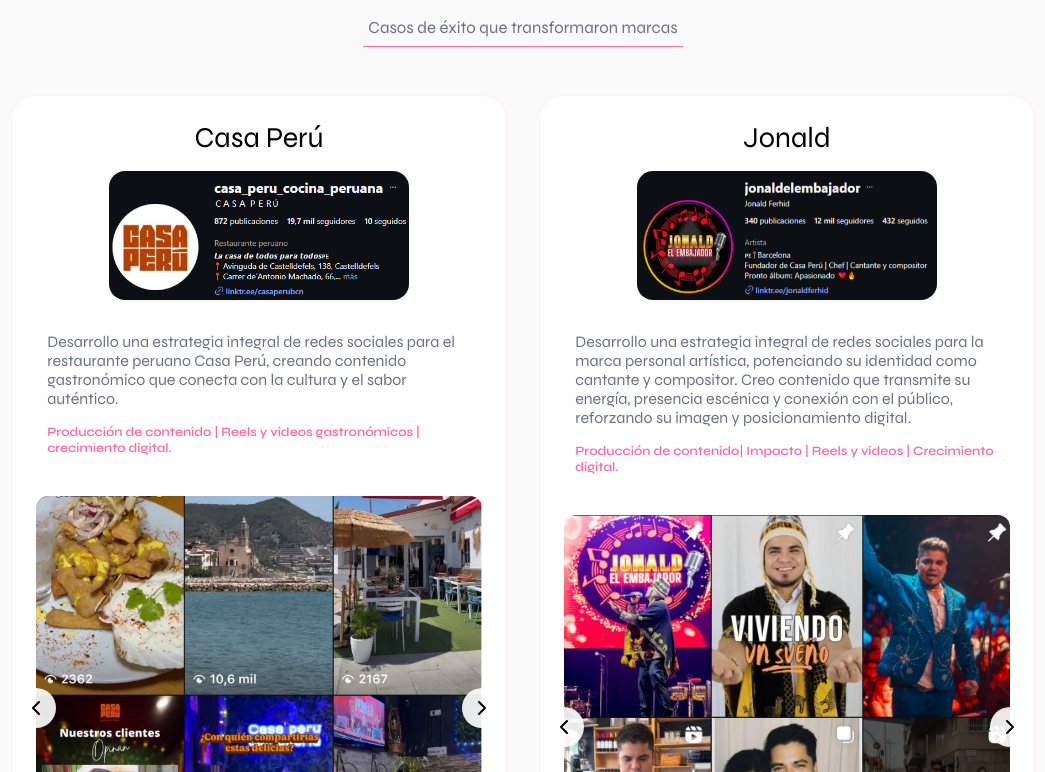
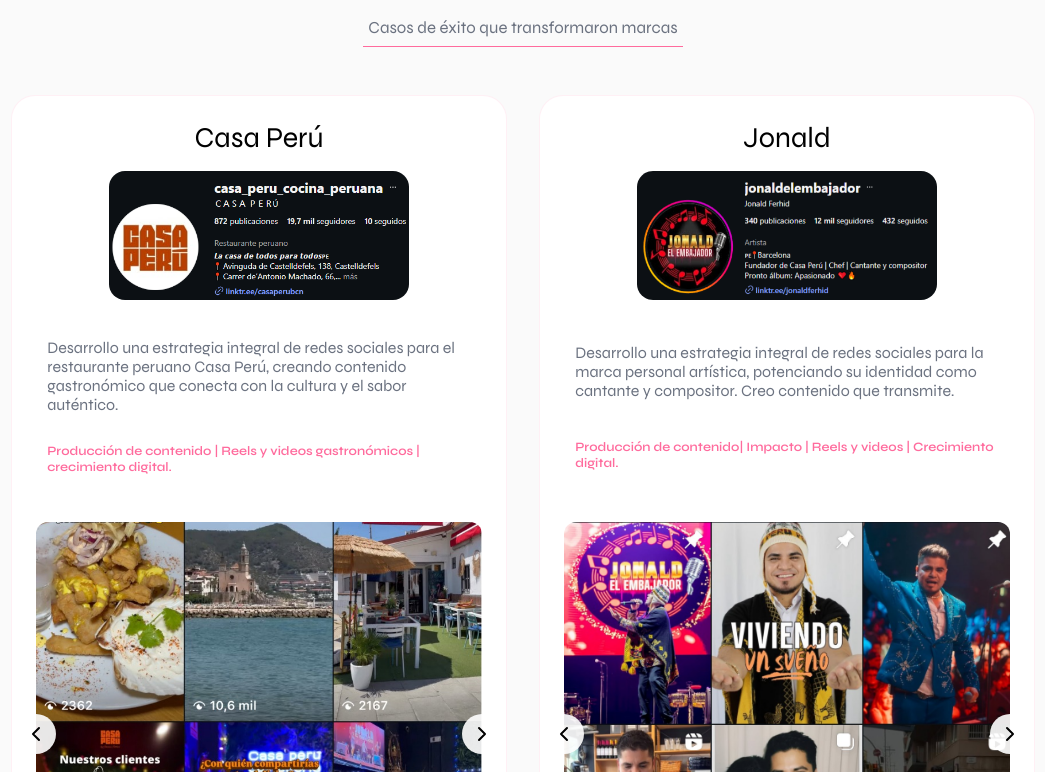
Before and after one commit to JESUS323DEV/Estrella-sin-filtro, a React (Vite) app: page / in a window 1280 px wide. Shown: the part 2268-3040 px from the top of the page, without its empty margins (117-1162 px from the left). Built offline with nearby package versions, Linux system fonts and the light colour scheme.

Commit message:
feat: ajustes responsives XXL

```diff
--- a/src/sections/Projects.jsx
+++ b/src/sections/Projects.jsx
@@ -52,7 +52,7 @@ export default function Projects() {
                         <ProjectCard
                             logo={casaPeruLogo}
                             title="Casa Perú"
-                            description="Desarrollo una estrategia integral de redes sociales para el restaurante peruano Casa Perú, creando contenido gastronómico que conecta con la cultura y el sabor auténtico."
+                            description="Desarrollo una estrategia integral de redes sociales para el restaurante peruano Casa Perú, creando contenido gastronómico que conecta con la cultura y el sabor auténtico. "
                             images={[casaPeru1, casaPeru2, casaPeru3]}
                             results="Producción de contenido | Reels y videos gastronómicos | crecimiento digital.  "
                         />
@@ -63,7 +63,7 @@ export default function Projects() {
                         <ProjectCard
                             logo={jonaldLogo}
                             title="Jonald"
-                            description="Desarrollo una estrategia integral de redes sociales para la marca personal artística, potenciando su identidad como cantante y compositor. Creo contenido que transmite su energía, presencia escénica y conexión con el público, reforzando su imagen y posicionamiento digital."
+                            description="Desarrollo una estrategia integral de redes sociales para la marca personal artística, potenciando su identidad como cantante y compositor. Creo contenido que transmite."
                             images={[jonald1, jonald2, jonald3]}
                             results=" Producción de contenido| Impacto | Reels y videos | Crecimiento digital. "
                         />
--- a/src/styles/Responsive.css
+++ b/src/styles/Responsive.css
@@ -1523,4 +1523,11 @@
     .mobile-menu {
         display: none !important;
     }
+
+
+
+    .project-card {
+
+        min-height: 900px;
+    }
 }
--- a/src/styles/sections/Projects.css
+++ b/src/styles/sections/Projects.css
@@ -27,4 +27,5 @@
     gap: 2rem;
 
 
+
 }
--- a/src/styles/style-components/ProjectCard.css
+++ b/src/styles/style-components/ProjectCard.css
@@ -7,6 +7,7 @@
     display: flex;
     flex-direction: column;
     gap: 1rem;
+
 }
 
 .project-header {
```
